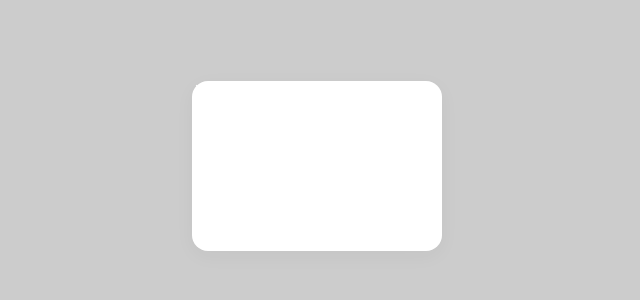
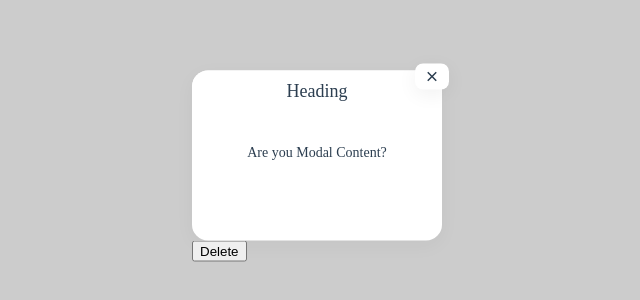
Before and after one commit to szopian/react-modal, a React (Create React App) app in the folder react-modal-app/: page / in a window 1280 px wide. Shown: the part 234-534 px from the top of the page, without its empty margins (323-963 px from the left). Built offline with nearby package versions, Linux system fonts and the light colour scheme.

Commit message:
add delete button and new container acction

```diff
--- a/react-modal-app/src/components/Page.jsx
+++ b/react-modal-app/src/components/Page.jsx
@@ -1,15 +1,34 @@
 import React from "react";
-import { DarkBG, Wrapper, ButtonX, Modal, ModalHeader } from "./styles";
+import {
+  DarkBG,
+  Wrapper,
+  ButtonX,
+  Modal,
+  ModalHeader,
+  Heading,
+  ModalContent,
+  ModalActions,
+  ActionsContainer,
+  DeleteButton,
+} from "./styles";
 
-function Page() {
+function Page({ setIsOpen }) {
   return (
     <>
-      <DarkBG />
+      <DarkBG onClick={() => setIsOpen(false)} />
       <Wrapper>
         <Modal>
-          <ButtonX />
-          <ModalHeader />
+          <ButtonX onClick={() => setIsOpen(false)} />
+          <ModalHeader>
+            <Heading>Heading</Heading>
+          </ModalHeader>
+          <ModalContent>Are you Modal Content?</ModalContent>
         </Modal>
+        <ModalActions>
+          <ActionsContainer>
+            <DeleteButton onClick={() => setIsOpen(false)}>Delete</DeleteButton>
+          </ActionsContainer>
+        </ModalActions>
       </Wrapper>
     </>
   );
--- a/react-modal-app/src/components/styles.js
+++ b/react-modal-app/src/components/styles.js
@@ -16,10 +16,7 @@ export const DarkBG = styled.div`
   left: 50%;
   transform: translate(-50%, -50%);
   position: absolute;
-  color: #fff;
 `;
-
-export const ButtonX = styled(RiCloseLine)``;
 
 export const Wrapper = styled.div`
   position: fixed;
@@ -45,3 +42,49 @@ export const ModalHeader = styled.div`
   border-top-left-radius: 16px;
   border-top-right-radius: 16px;
 `;
+
+export const Heading = styled.h5`
+  margin: 0;
+  padding: 10px;
+  color: #2c3e50;
+  font-weight: 500;
+  font-size: 18px;
+  text-align: center;
+`;
+
+export const ButtonX = styled(RiCloseLine)`
+  cursor: pointer;
+  font-weight: 500;
+  padding: 4px 8px;
+  border-radius: 8px;
+  border: none;
+  font-size: 18px;
+  color: #2c3e50;
+  background: white;
+  transition: all 0.25s ease;
+  box-shadow: 0 5px 20px 0 rgba(0, 0, 0, 0.06);
+  position: absolute;
+  right: 0;
+  top: 0;
+  align-self: flex-end;
+  margin-top: -7px;
+  margin-right: -7px;
+
+  &&:hover {
+    box-shadow: 0 5px 20px 0 rgba(0, 0, 0, 0.04);
+    transform: translate(-4px, 4px);
+  }
+`;
+
+export const ModalContent = styled.p`
+  padding: 10px;
+  font-size: 14px;
+  color: #2c3e50;
+  text-align: center;
+`;
+
+export const ModalActions = styled.div``;
+
+export const ActionsContainer = styled.div``;
+
+export const DeleteButton = styled.button``;
```
